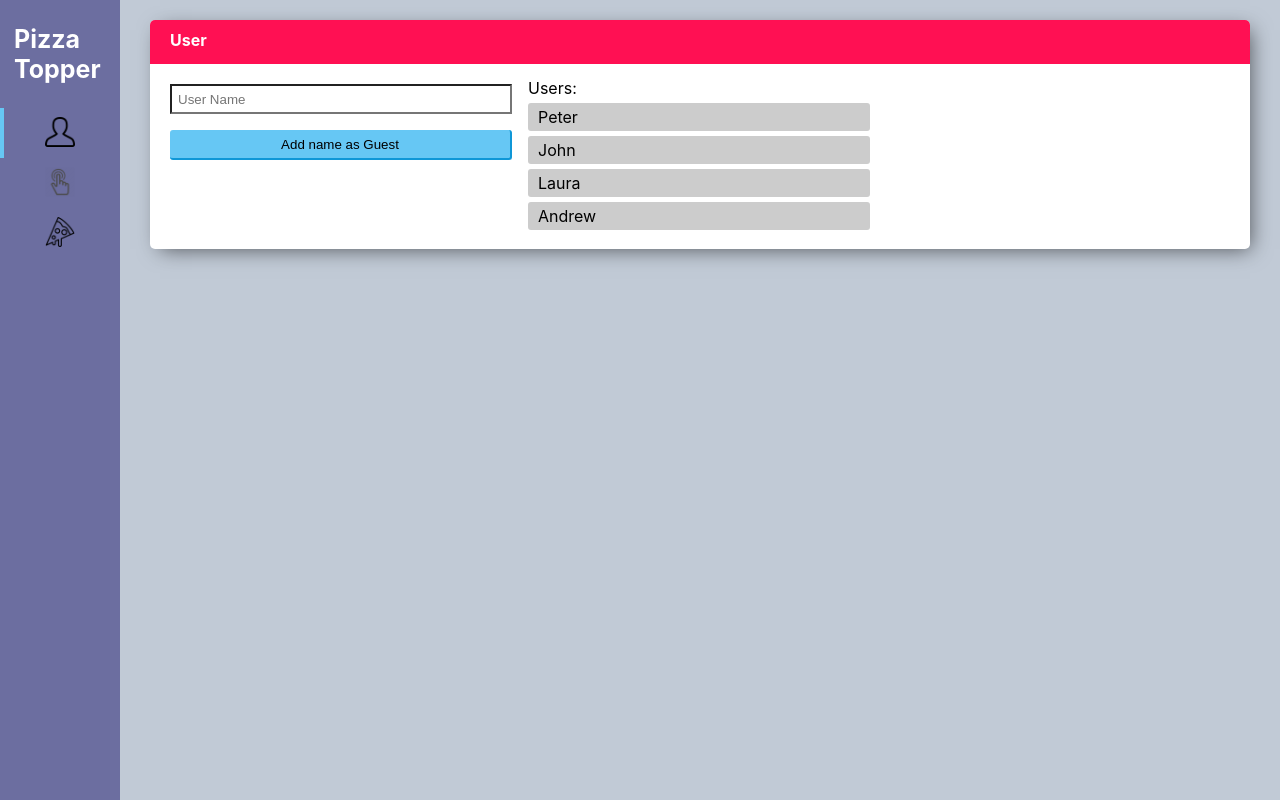
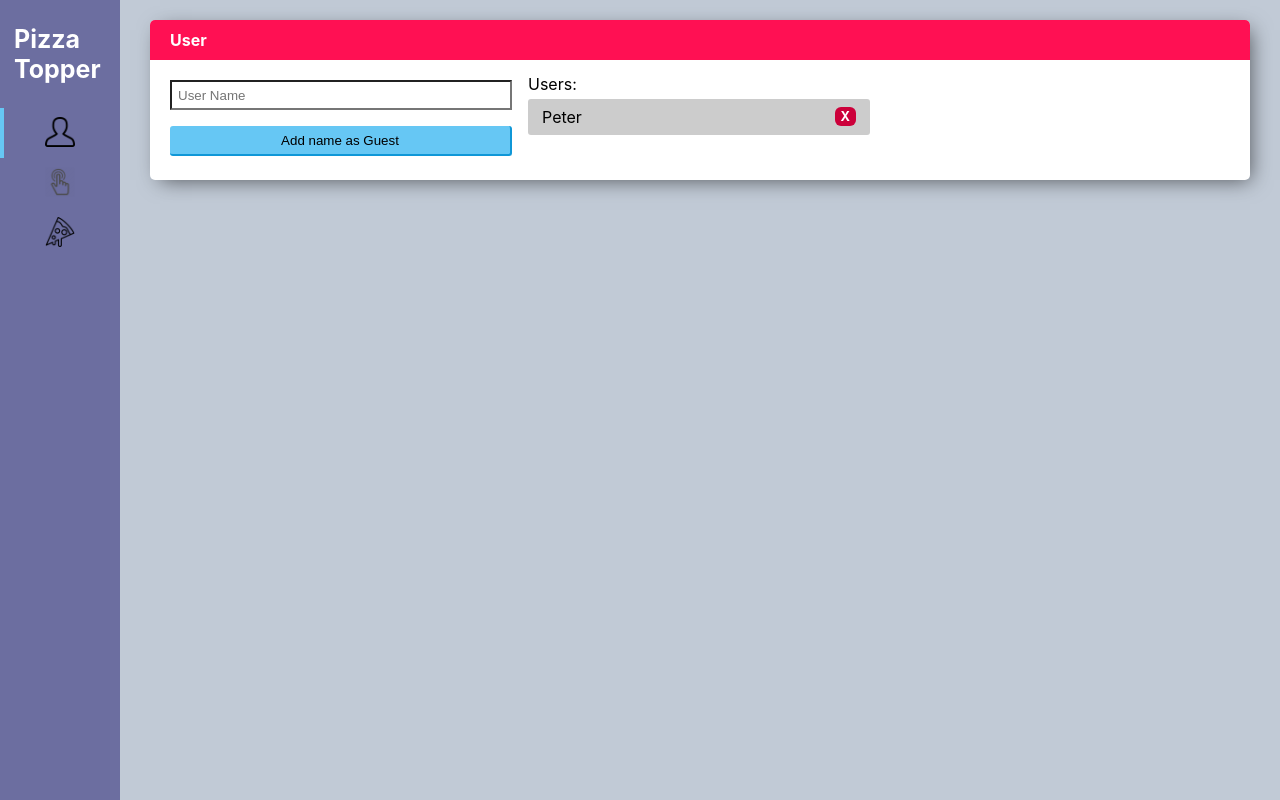
Before and after one commit to peterspenler/Pizza-Topper, a React (Create React App) app in the folder pizza-topper/: page / in a window 1280 px wide. Built offline with nearby package versions, Linux system fonts and the light colour scheme.

Commit message:
seperated user and suggestion lists

```diff
--- a/pizza-topper/src/App.css
+++ b/pizza-topper/src/App.css
@@ -5,5 +5,6 @@
   grid-template-columns: 120px auto;
   grid-template-rows: auto;
   grid-template-areas:
-    "navbar selector"
+    "navbar selector";
+  overflow-x:hidden;
 }
--- a/pizza-topper/src/Selector.js
+++ b/pizza-topper/src/Selector.js
@@ -7,9 +7,24 @@ import PizzaComponent from './PizzaComponent'
 class Selector extends React.Component{
 	constructor(props){
 		super(props)
+		this.notifyRef = React.createRef()
 		this.state = {
-			userList: [{Name:"Peter", Id:-1}, {Name:"John", Id:-2}, {Name:"Laura", Id:-3}, {Name:"Andrew", Id:-4}],
+			notifyClass: 'notify',
+			notification: 'Notification',
+			userList: [{Name:"Peter", Id:1}],
 		}
+	}
+
+	showNotification = msg => {
+		this.setState({
+			notifyClass: 'notify-show',
+			notification: msg
+		})
+		setTimeout(() =>{
+			this.setState({
+				notifyClass: 'notify'
+			})
+		}, 2000)
 	}
 
 	addUser = user => {
@@ -33,19 +48,22 @@ class Selector extends React.Component{
 								user={{name:"peter", id:'1'}}
 								userList={this.state.userList}
 								addUser={this.addUser}
+								showNotification={this.showNotification}
 							/>}/>
 							<Route path="/users" render={(props) => <UserComponent {...props}
 								user={{name:"peter", id:'1'}}
 								userList={this.state.userList}
 								addUser={this.addUser}
+								showNotification={this.showNotification}
 							/>}/>
 							<Route path="/select" render={(props) => <SelectComponent {...props}
-								window="select"
+								showNotification={this.showNotification}
 							/>}/>
 							<Route path="/pizza" render={(props) => <PizzaComponent {...props}
-								window="pizza"
+								showNotification={this.showNotification}
 							/>}/>
 						</Switch>
+						<div className={this.state.notifyClass}>{this.state.notification}</div>
 					</div>
 				</div>
 			</div>
--- a/pizza-topper/src/UserComponent.js
+++ b/pizza-topper/src/UserComponent.js
@@ -3,7 +3,8 @@ import React from 'react';
 class UserComponent extends React.Component{
 	constructor(props){
 		super(props)
-		this.maxId = Math.max(...this.props.userList.map(item => item.Id)) + 1
+		this.searchRef = React.createRef()
+		this.localId = 0
 		this.state = {
 			search: '',
 			suggestions: []
@@ -38,28 +39,57 @@ class UserComponent extends React.Component{
 
 	addGuest = e => {
 		e.preventDefault()
-		this.props.addUser({name:this.state.search, id:this.maxId})
-		this.maxId++
+		this.props.addUser({Name:this.state.search, Id:this.localId})
+		this.localId--
 		this.setState({
 			search:''
 		})
 	}
 
-	createList = user => {
+	selectUser = user => {
+		var ids = this.props.userList.map(item => item.Id)
+		if(ids.includes(user.Id)){
+			this.props.showNotification( user.Name + " is already added")
+		}else{
+			this.props.addUser(user)
+			this.setState({
+				search:'',
+				suggestions: []
+			})
+		}
+		this.searchRef.current.focus()
+	}
+
+	createSuggestList = user => {
 		return(
-			<li key={user.Id} >
-				{user.Name}
-			</li>
+			<ListItem
+				key={user.Id}
+				user={user}
+				onItemClick={this.selectUser}
+				type="suggest"
+			/>
+		)
+	}
+
+	createUserList = user => {
+		return(
+			<ListItem
+				key={user.Id}
+				user={user}
+				onItemClick={this.selectUser}
+				type="user"
+			/>
 		)
 	}
 
 	render(){
-		const userListItems = this.props.userList.map(this.createList)
-		const suggestListItems = this.state.suggestions.map(this.createList)
+		const userListItems = this.props.userList.map(this.createUserList)
+		const suggestListItems = this.state.suggestions.map(this.createSuggestList)
 
 		return(
 			<div className="userComp">
 				<input
+					ref={this.searchRef}
 					placeholder="User Name"
 					value={this.state.search}
 					onChange={this.handleInput}
@@ -81,4 +111,44 @@ class UserComponent extends React.Component{
 	}
 }
 
+class ListItem extends React.Component{
+	constructor(props){
+		super(props)
+		this.state = {
+			type: this.props.type
+		}
+	}
+
+	handleClick = e => {
+		e.preventDefault()
+		if(this.props.type === "suggest"){
+			this.props.onItemClick(this.props.user)
+		}else if(this.props.type === "user"){
+			console.log("USER")
+		}
+	}
+
+	handleRemove = e => {
+		e.stopPropagation()
+		console.log("REMOVE")
+	}
+
+	render() {
+		const type = this.state.type
+		let exitButton
+
+		if(type === "user"){
+			exitButton = <div className="remove-btn" onClick={this.handleRemove}>X</div>
+		}else if(type === "suggest"){
+			exitButton = ""
+		}
+		return(
+			<li onClick={this.handleClick}>
+				{this.props.user.Name}
+				{exitButton}
+			</li>
+		)
+	}
+}
+
 export default UserComponent;
--- a/pizza-topper/src/index.css
+++ b/pizza-topper/src/index.css
@@ -70,6 +70,7 @@ select{
 	max-height:100%;
 	border-radius:5px;
 	box-shadow: 5px 5px 20px -5px rgba(0,0,0,0.6);
+	text-align:start;
 }
 
 .window-header{
@@ -77,13 +78,41 @@ select{
 	color:white;
 	font-weight: bold;
 	border-radius:5px 5px 0px 0px;
-	padding:10px 20px 14px 20px;
+	padding:10px 20px;
 	box-sizing: border-box;
 }
 
 .window-content{
 	padding:14px 20px;
 	overflow:hidden;
+}
+
+.notify{
+	margin:0;
+	margin-top:10px;
+	height:0;
+	padding:0 16px;
+	font-size:0em;
+	background-color: white;
+	border-top:solid white 0px;
+	border-bottom:solid white 0px;
+	color:black;
+	overflow:hidden;
+	transition:height 0.5s, padding 0.5s, border 0.5s, font-size 0.5s;
+}
+
+.notify-show{
+	margin:0;
+	margin-top:10px;
+	height:auto;
+	font-size:1em;
+	padding:6px 16px;
+	background-color: white;
+	border-top:solid #FF1053 4px;
+	border-bottom:solid #FF1053 4px;
+	color:black;
+	overflow:hidden;
+	transition:height 0.5s, padding 0.5s, border 0.5s, font-size 0.5s;
 }
 
 /* USERSCOMP CSS HERE */
@@ -150,17 +179,40 @@ select{
 	padding:0px;
 	margin:0px;
 	height:100%;
+	justify-content:flex-start;
 }
 
 .userComp li{
 	list-style: none;
 	width:100%;
 	background-color: #CCC;
-	padding:4px 10px;
+	padding:8px 14px;
 	box-sizing:border-box;
 	margin: 5px 0px;
 	border-radius: 3px;
 	transition: background-color 0.2s;
+}
+
+.userComp li div{
+	float:left;
+}
+
+.userComp li .remove-btn{
+	float:right;
+	color:white;
+	font-weight:bold;
+	font-size: 0.8em;
+	background-color:#cc003a;
+	padding:2px 6px;
+	box-sizing:border-box;
+	border-radius: 6px;
+	transition:background-color 0.3s;
+}
+
+.userComp li .remove-btn:hover{
+	background-color:#FF1053;
+	transition:background-color 0.3s;
+	cursor:pointer;
 }
 
 .userComp li:hover{
```
Also changed, not shown: 1 other file (tests, documents, lock files or other folders).
